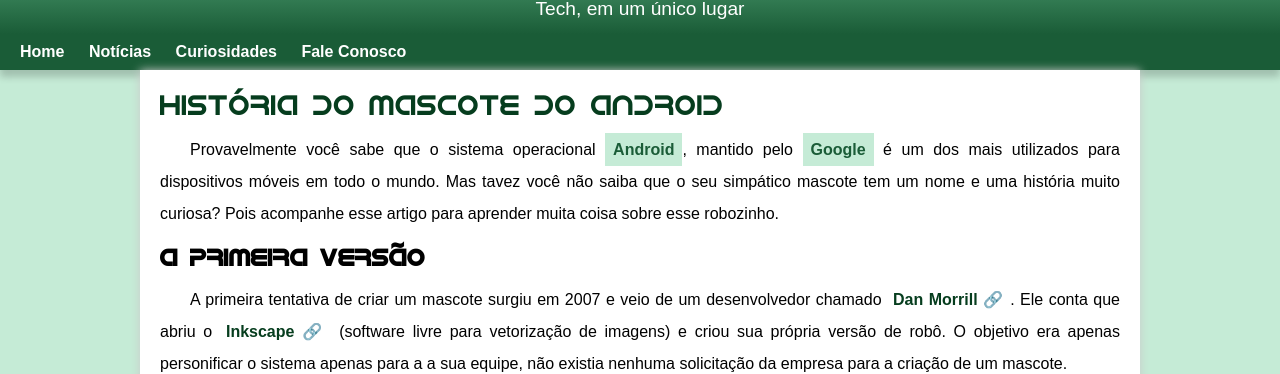
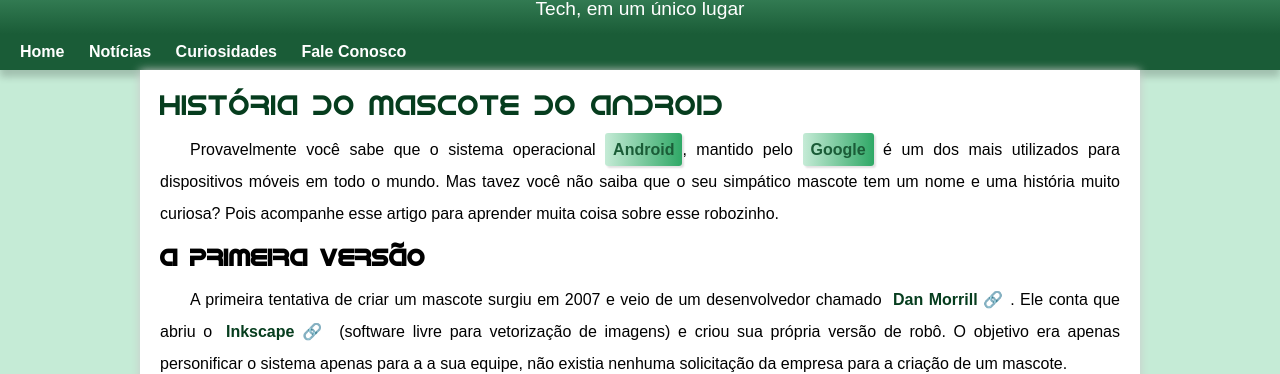
Before and after one commit to bythiago1/projeto-android, a plain HTML site: page index.html in a window 1280 px wide. Shown: the part 116-490 px from the top of the page. Drawn offline with Linux system fonts and the light colour scheme.

Commit message:
gradient and shadow on strong texts

```diff
--- a/assets/pages/index/partials/main.css
+++ b/assets/pages/index/partials/main.css
@@ -41,7 +41,9 @@ main p {
 main strong {
     color: var(--cor4);
     padding: 8px;
-    background-color: var(--cor0);
+    background: linear-gradient(90deg, var(--cor0), var(--cor3));
+    border-radius: 3px;
+    box-shadow: 2px 2px 2px rgba(0, 0, 0, 0.123);
 }
 
 main a {
```
